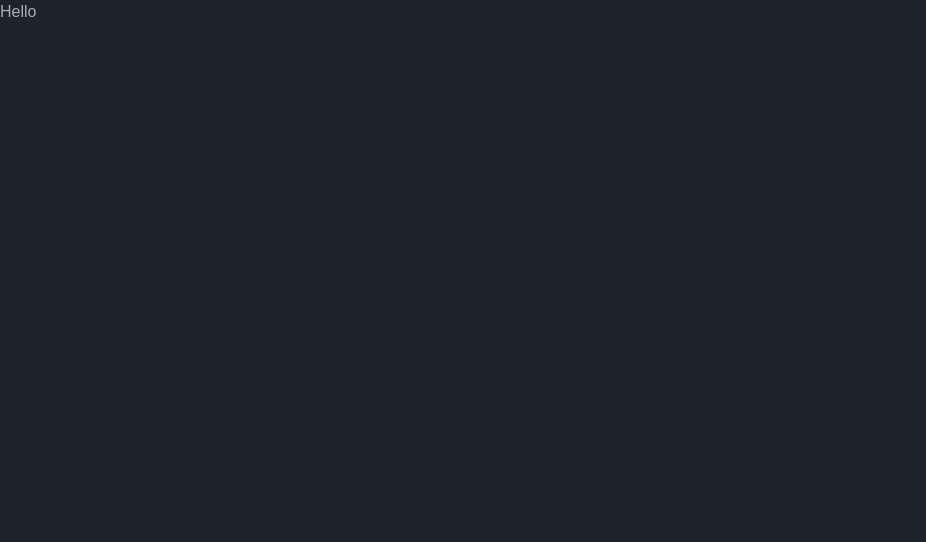
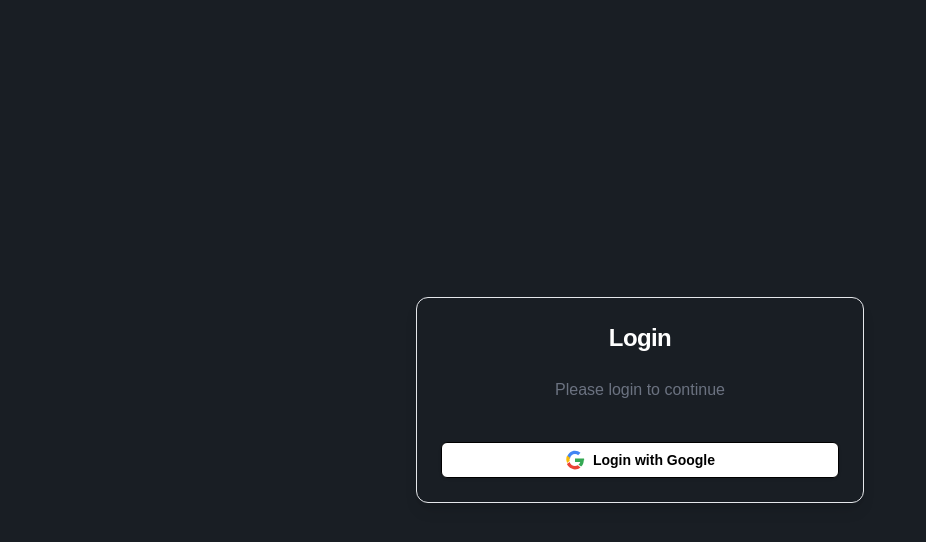
Before and after one commit to Kurler3/miyagami-image-manager, a Next.js app: page /login in a window 1280 px wide. Shown: the top 542 px of the page, without its empty margins (0-926 px from the left). Built offline with nearby package versions, Linux system fonts and the light colour scheme.

Commit message:
auth flow is done.

```diff
--- /dev/null
+++ b/src/app/auth/sign-out/successful/page.tsx
@@ -0,0 +1,11 @@
+
+
+
+//TODO
+export default function SignoutSuccessful() {
+    return (
+        <div>
+            You have been logged out successfully!
+        </div>
+    )
+}
--- a/src/app/dashboard/components/DashboardSideBar.tsx
+++ b/src/app/dashboard/components/DashboardSideBar.tsx
@@ -7,6 +7,7 @@ import { Separator } from "../../../components/ui/separator";
 import { usePathname } from "next/navigation";
 import { Button } from "../../../components/ui/button";
 import { LogIn } from 'lucide-react';
+import LogoutButton from "../../../components/auth/LogoutButton";
 
 type IProps = {
     isLoggedIn: boolean;
@@ -65,22 +66,22 @@ export default function DashboardSideBar({
                     {/* LOGOUT/LOGIN BUTTON */}
                     {
                         isLoggedIn ? (
-                            <div>
-                                Hi
-                            </div>
+                            <LogoutButton />
                         ) : (
                             <div className="flex justify-center items-center gap-2 flex-col w-full">
 
-                                <Button className="w-full font-bold bg-secondary text-white" asChild>
+                                <Button
+                                    className="w-full font-bold bg-secondary hover:bg-secondary/80 text-white"
+                                    asChild
+                                >
                                     <Link href='/login'>
                                         Login
                                     </Link>
-
                                 </Button>
 
                                 <Button className="w-full text-white font-bold text-base" asChild>
                                     <Link href='/sign-up'>
-                                    <LogIn className="mr-2 h-6 w-6"/> Sign up
+                                        <LogIn className="mr-2 h-6 w-6" /> Sign up
                                     </Link>
                                 </Button>
 
--- a/src/app/login/page.tsx
+++ b/src/app/login/page.tsx
@@ -1,9 +1,12 @@
+import AuthComponent from "../../components/auth/AuthComponent";
 
-
+// Server-side component
 export default function LoginPage() {
     return (
-        <div>
-          Hello
-        </div>
-      )
+        <AuthComponent
+          buttonTitle="Login with Google"
+          title="Login"
+          message="Please login to continue"
+        />
+    );
 }
--- a/src/app/sign-up/page.tsx
+++ b/src/app/sign-up/page.tsx
@@ -1,53 +1,12 @@
-import { loginWithGoogle } from "../../utils/serverActions/auth.actions";
-import { Button } from "@/components/ui/button";
-import { Card, CardContent, CardFooter, CardHeader, CardTitle } from "@/components/ui/card";
+import AuthComponent from "../../components/auth/AuthComponent";
 
 // Server-side component
 export default function SignUpPage() {
     return (
-        <div className="flex items-center justify-center min-h-screen bg-base-200">
-            <Card className="w-full max-w-md shadow-lg">
-                <CardHeader>
-                    <CardTitle className="text-2xl font-bold text-center text-white">Sign Up</CardTitle>
-                </CardHeader>
-
-                <CardContent>
-                    <div className="flex justify-center mb-4">
-                        <p className="text-center text-gray-500">Sign up to access all features</p>
-                    </div>
-                </CardContent>
-
-                <CardFooter className="flex justify-center">
-                    <form className="w-full">
-
-
-                        <Button
-                            className="w-full bg-white text-black border-[0.2px] border-black transition p-4 font-semibold hover:bg-gray-300 hover:scale-[1.05]"
-                            formAction={loginWithGoogle}
-                        >
-                            <svg className="mr-2 h-5 w-5" xmlns="http://www.w3.org/2000/svg" viewBox="0 0 48 48">
-                                <path
-                                    fill="#4285F4"
-                                    d="M24 9.5c3.04 0 5.55 1.07 7.54 2.83l5.61-5.61C33.66 3.61 29.1 1.5 24 1.5 14.95 1.5 7.35 7.92 5.12 16.44l6.54 5.09C12.9 13.68 18.01 9.5 24 9.5z"
-                                />
-                                <path
-                                    fill="#34A853"
-                                    d="M46.04 24.52c0-1.39-.13-2.71-.37-4H24v8h12.58c-.54 2.59-2.12 4.78-4.45 6.26l6.55 5.09c3.83-3.54 6.36-8.77 6.36-15.35z"
-                                />
-                                <path
-                                    fill="#FBBC05"
-                                    d="M11.66 28.03c-.51-1.5-.8-3.09-.8-4.75s.29-3.25.8-4.75l-6.54-5.09C3.9 16.4 3 19.13 3 22.28s.9 5.88 2.12 8.84l6.54-5.09z"
-                                />
-                                <path
-                                    fill="#EA4335"
-                                    d="M24 46.5c5.1 0 9.66-1.73 13.21-4.69l-6.55-5.09c-1.82 1.18-4.08 1.88-6.66 1.88-5.99 0-11.1-4.18-12.82-9.94l-6.54 5.09C7.35 40.08 14.95 46.5 24 46.5z"
-                                />
-                            </svg>
-                            Sign up with Google
-                        </Button>
-                    </form>
-                </CardFooter>
-            </Card>
-        </div>
+        <AuthComponent
+            title="Sign Up"
+            message='Sign up to access all features'
+            buttonTitle="Sign up with Google"
+        />
     );
 }
--- /dev/null
+++ b/src/components/auth/AuthComponent.tsx
@@ -0,0 +1,70 @@
+'use server'
+
+import { Button } from "@/components/ui/button";
+import { Card, CardContent, CardFooter, CardHeader, CardTitle } from "@/components/ui/card";
+import { loginWithGoogle } from "../../utils/serverActions/auth.actions";
+
+type IProps = {
+    buttonTitle: string;
+    title: string;
+    message: string;
+}
+
+// Server-side component
+export default async function AuthComponent({
+    buttonTitle,
+    title,
+    message,
+}: IProps) {
+
+    return (
+        <div className="flex items-center justify-center min-h-screen bg-base-200">
+            <Card className="w-full max-w-md shadow-lg">
+                <CardHeader>
+                    <CardTitle className="text-2xl font-bold text-center text-white">
+                        {title}
+                    </CardTitle>
+                </CardHeader>
+
+                <CardContent>
+                    <div className="flex justify-center mb-4">
+                        <p className="text-center text-gray-500">
+                            {message}
+                        </p>
+                    </div>
+                </CardContent>
+
+                <CardFooter className="flex justify-center">
+                    <form className="w-full">
+
+
+                        <Button
+                            className="w-full bg-white text-black border-[0.2px] border-black transition p-4 font-semibold hover:bg-gray-300 hover:scale-[1.05]"
+                            formAction={loginWithGoogle}
+                        >
+                            <svg className="mr-2 h-5 w-5" xmlns="http://www.w3.org/2000/svg" viewBox="0 0 48 48">
+                                <path
+                                    fill="#4285F4"
+                                    d="M24 9.5c3.04 0 5.55 1.07 7.54 2.83l5.61-5.61C33.66 3.61 29.1 1.5 24 1.5 14.95 1.5 7.35 7.92 5.12 16.44l6.54 5.09C12.9 13.68 18.01 9.5 24 9.5z"
+                                />
+                                <path
+                                    fill="#34A853"
+                                    d="M46.04 24.52c0-1.39-.13-2.71-.37-4H24v8h12.58c-.54 2.59-2.12 4.78-4.45 6.26l6.55 5.09c3.83-3.54 6.36-8.77 6.36-15.35z"
+                                />
+                                <path
+                                    fill="#FBBC05"
+                                    d="M11.66 28.03c-.51-1.5-.8-3.09-.8-4.75s.29-3.25.8-4.75l-6.54-5.09C3.9 16.4 3 19.13 3 22.28s.9 5.88 2.12 8.84l6.54-5.09z"
+                                />
+                                <path
+                                    fill="#EA4335"
+                                    d="M24 46.5c5.1 0 9.66-1.73 13.21-4.69l-6.55-5.09c-1.82 1.18-4.08 1.88-6.66 1.88-5.99 0-11.1-4.18-12.82-9.94l-6.54 5.09C7.35 40.08 14.95 46.5 24 46.5z"
+                                />
+                            </svg>
+                            {buttonTitle}
+                        </Button>
+                    </form>
+                </CardFooter>
+            </Card>
+        </div>
+    );
+}
--- /dev/null
+++ b/src/components/auth/LogoutButton.tsx
@@ -0,0 +1,17 @@
+import { signout } from "../../utils/serverActions/auth.actions";
+import { Button } from "../ui/button";
+
+
+
+export default function LogoutButton() {
+    return (
+        <form className="w-full">
+            <Button
+                className="w-full text-white"
+                formAction={signout}
+            >
+                Logout
+            </Button>
+        </form>
+    )
+}
--- a/src/utils/serverActions/auth.actions.ts
+++ b/src/utils/serverActions/auth.actions.ts
@@ -28,3 +28,17 @@ export async function loginWithGoogle() {
     }
 
 }
+
+export async function signout() {
+
+    const supabase = createClient();
+
+    const { error } = await supabase.auth.signOut()
+
+    if(error) {
+        console.error(error)
+        return redirect('/error');
+    }
+
+    return redirect('/auth/sign-out/successful');
+}
```
